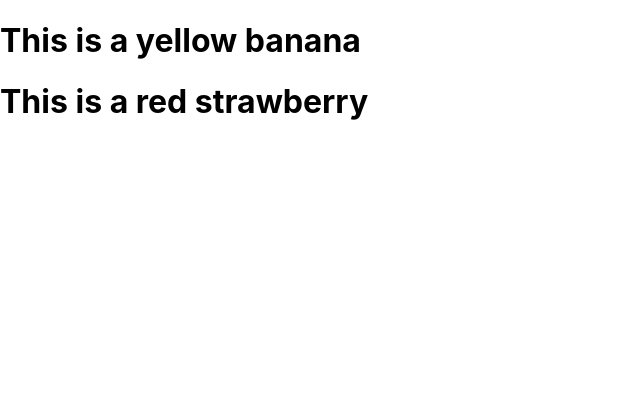
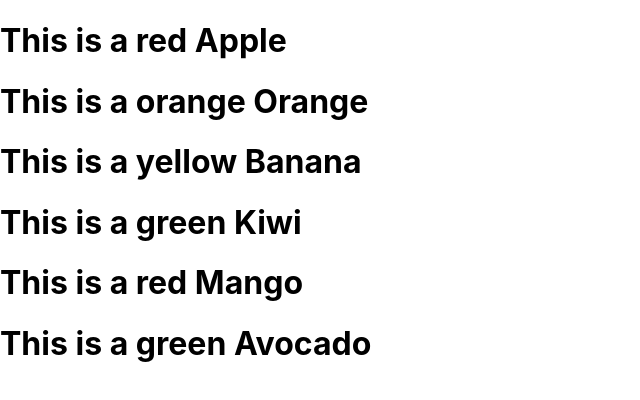
Before and after one commit to SergiyKochenko/Django-React-Build-a-Location-Based-Real-Estate-Website, a React (Create React App) app in the folder frontend/: page / in a window 1280 px wide. Shown: the top 400 px of the page, without its empty margins (0-640 px from the left). Built offline with nearby package versions, Linux system fonts and the light colour scheme.

Commit message:
Testing Looping through an array of data

```diff
--- a/frontend/src/App.js
+++ b/frontend/src/App.js
@@ -5,11 +5,27 @@ import React from 'react'
 import AppleComponent from './Components/AppleComponent'
 import Fruit from './Components/Fruit'
 
+ const   theFruits = [
+ {id: 1, name: "Apple", color: "red"},
+ {id: 2, name: "Orange", color: "orange"},
+ {id: 3, name: "Banana", color: "yellow"},
+ {id: 4, name: "Kiwi", color: "green"},
+ {id: 5, name: "Mango", color: "red"},
+ {id: 6, name: "Avocado", color: "green"},
+ ]
+
 function App () {
   return(
     <>
-    <Fruit name='banana' color='yellow' />
-    <Fruit name='strawberry' color='red' />
+
+{
+  /* <Fruit name='banana' color='yellow' />
+      <Fruit name='strawberry' color='red' /> */
+}
+{theFruits.map((fruit) =>{
+  return <Fruit key={fruit.id} name={fruit.name} color={fruit.color} />
+})}
+
     </>)
 }
 
```
